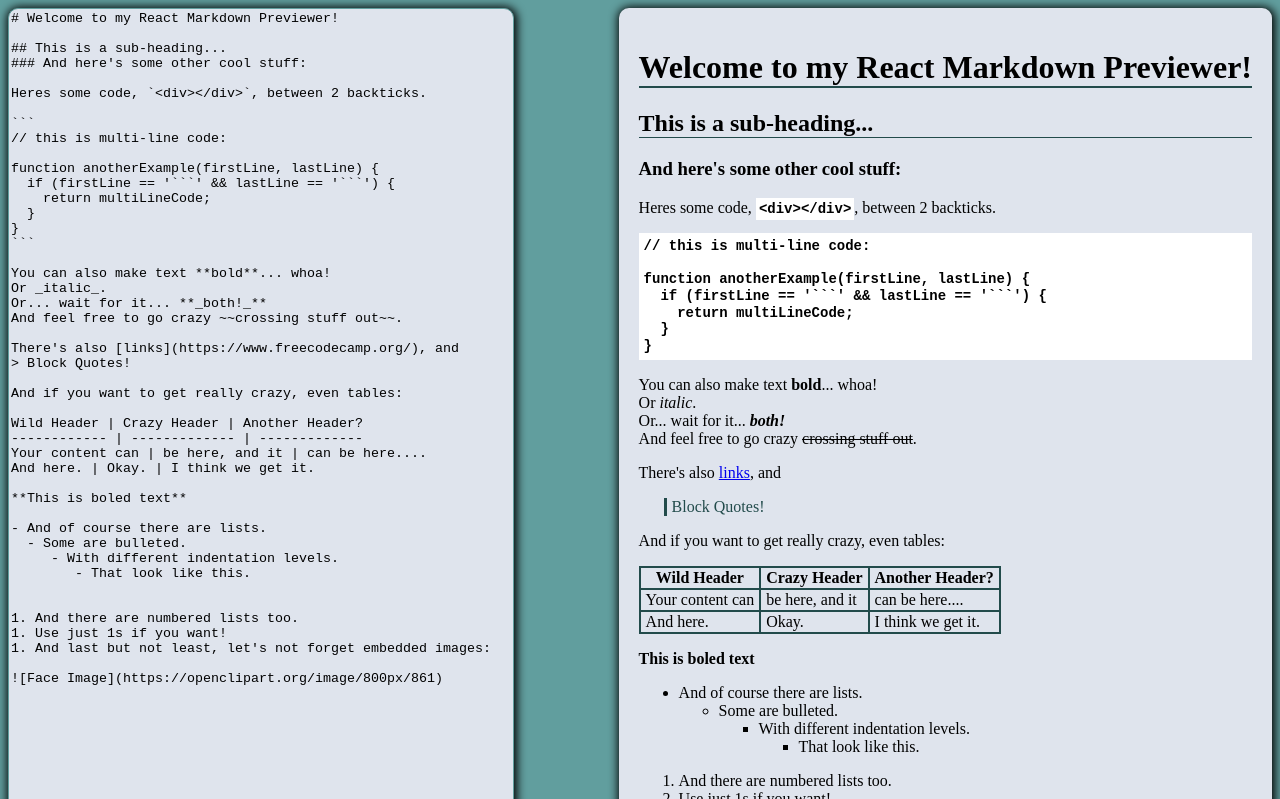
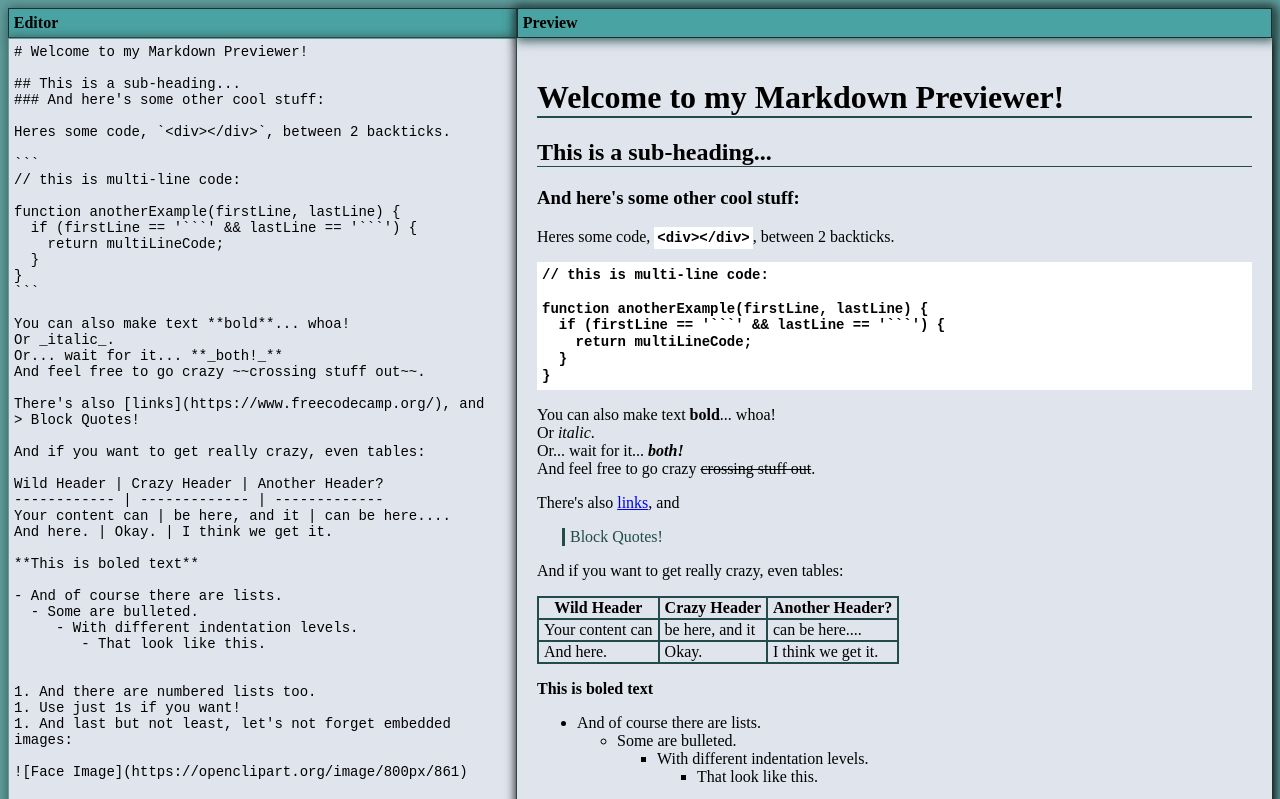
Before and after one commit to anirban-s/markdown-previewer, a plain HTML site: page index.html in a window 1280 px wide. Shown: the top 799 px of the page. Drawn offline with nearby package versions, Linux system fonts and the light colour scheme.

Commit message:
improved style

```diff
--- a/index.html
+++ b/index.html
@@ -10,10 +10,20 @@
 <!-- partial:index.partial.html -->
 <div class="container">
   <div class="editor-container">
+    <div class="toolbar">
+      <span>
+        <strong>Editor</strong>
+      </span>
+    </div>
     <textarea id="editor"></textarea>
   </div>
 
   <div class="preview-container">
+    <div class="toolbar">
+      <span>
+        <strong>Preview</strong>
+      </span>
+    </div>
     <div id="preview"></div>
   </div>
 </div>
--- a/script.js
+++ b/script.js
@@ -14,7 +14,7 @@ function display(markdownText) {
 }
 
 function loadInitial() {
-  const placeholder = `# Welcome to my React Markdown Previewer!
+  const placeholder = `# Welcome to my Markdown Previewer!
 
 ## This is a sub-heading...
 ### And here's some other cool stuff:
--- a/style.css
+++ b/style.css
@@ -8,8 +8,36 @@ body {
   align-items: top;
 }
 
+.toolbar {
+  display: flex;
+  align-items: center;
+  background-color: #4aa3a3;
+  padding: 0.3rem;
+  border: 1px solid #1d2f2f;
+  box-shadow: 1px 1px 10px 2px #3a5f5f;
+  font-family: Russo One;
+  font-size: 1rem;
+  color: black;
+}
+
+
 .editor-container {
   max-width: 650px;
+}
+
+.editor-container textarea {
+  width: 99%;
+  min-height: 200px;
+  margin-bottom: -5px;
+  resize: vertical;
+  outline: none;
+  padding-left: 5px;
+  padding-top: 5px;
+  font-size: 0.875rem;
+  background-color: #c0d8d8;
+  border: 1px solid #1d2f2f;
+  box-shadow: 1px 1px 10px 2px #3a5f5f;
+  border-top: none;
 }
 
 #editor {
@@ -17,15 +45,15 @@ body {
   height: 100vh;
   background-color: #dfe4ed;
   border: 1px solid #619e9e;
-  box-shadow: 1px 1px 10px 2px;
-  border-radius: 10px;
+  /* box-shadow: 1px 1px 10px 2px; */
+  /* border-radius: 10px; */
 }
 
 .preview-container {
-  max-width: 830px;
+  width: 830px;
   background-color: #dfe4ed;
   box-shadow: 1px 1px 10px 2px;
-  border-radius: 10px;
+  /* border-radius: 10px; */
 }
 
 #preview {
```
